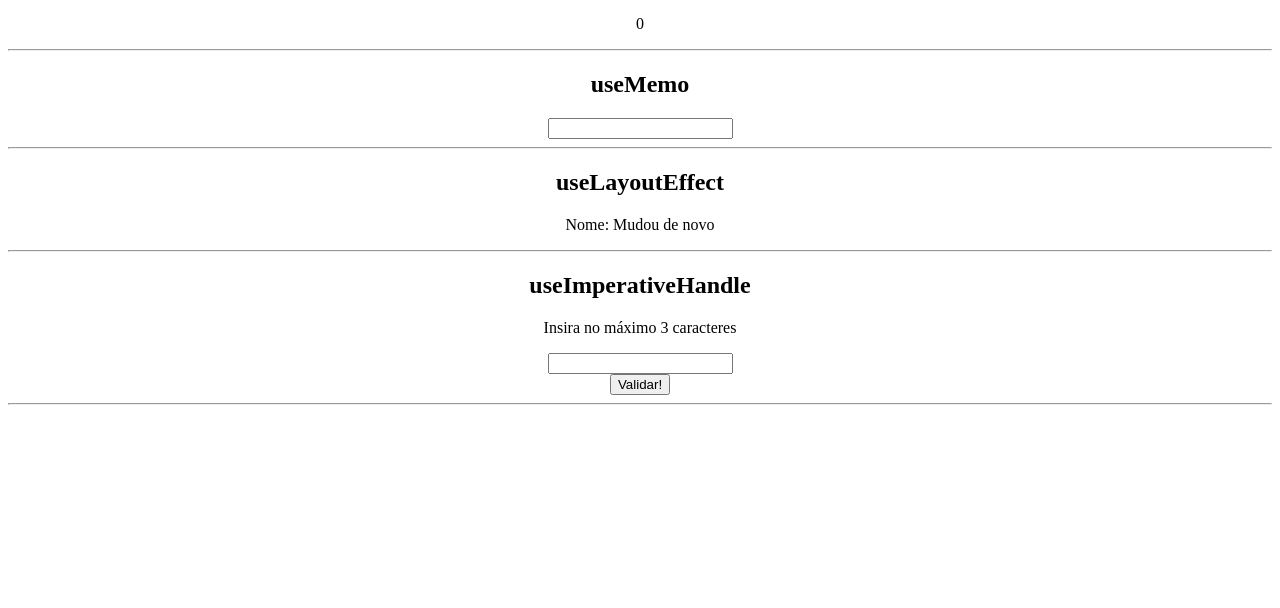
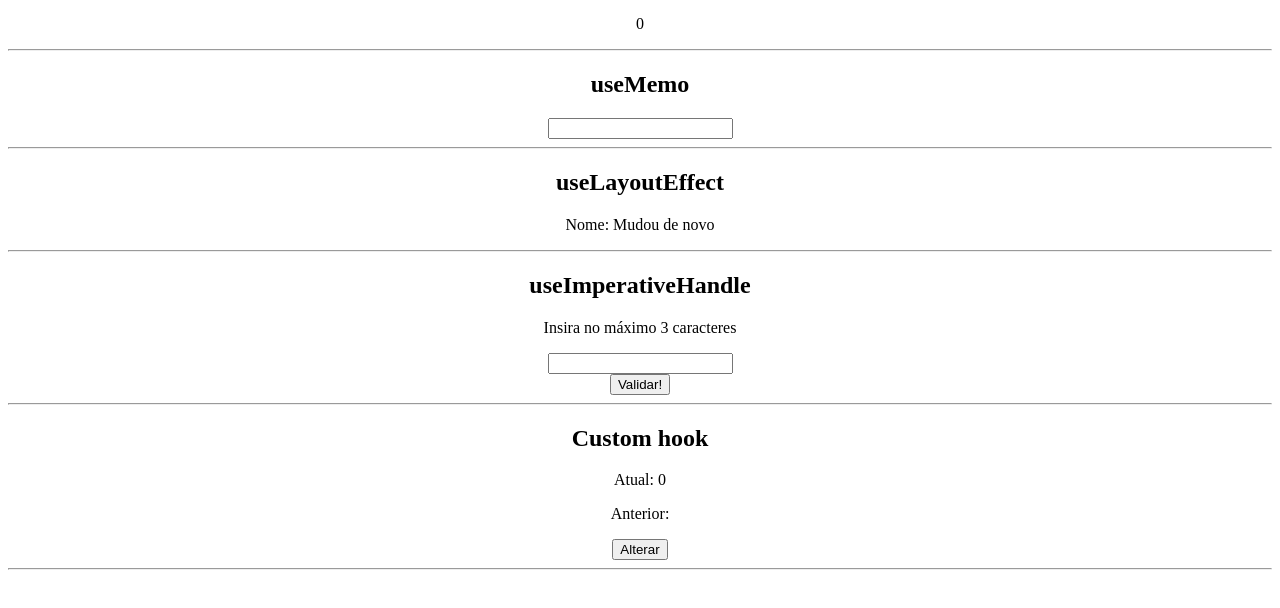
Before and after one commit to sucodelarangela/miniblog, a React (Create React App) app in the folder 11_HOOKS/reacthooks/: page / in a window 1280 px wide. Shown: the part 1397-2005 px from the top of the page. Built offline with nearby package versions, Linux system fonts and the light colour scheme.

Commit message:
feat: custom hook example

```diff
--- /dev/null
+++ b/11_HOOKS/reacthooks/src/components/HookCustom.js
@@ -0,0 +1,17 @@
+import { usePrevious } from "hooks/usePrevious";
+import { useState } from "react";
+
+export const HookCustom = () => {
+  const [number, setNumber] = useState(0);
+  const previousValue = usePrevious(number);
+
+  return (
+    <div>
+      <h2>Custom hook</h2>
+      <p>Atual: {number}</p>
+      <p>Anterior: {previousValue}</p>
+      <button onClick={() => setNumber(Math.random().toFixed(2))}>Alterar</button>
+      <hr />
+    </div>
+  );
+};
--- /dev/null
+++ b/11_HOOKS/reacthooks/src/hooks/usePrevious.js
@@ -0,0 +1,13 @@
+import { useEffect, useRef } from "react";
+
+export const usePrevious = (value) => {
+  const ref = useRef();
+
+  useEffect(() => {
+    ref.current = value;
+  });
+
+  return ref.current;
+};
+
+// Custom hook para salvar o estado antigo de um valor caso precisemos usar futuramente
--- a/11_HOOKS/reacthooks/src/pages/Home/index.js
+++ b/11_HOOKS/reacthooks/src/pages/Home/index.js
@@ -10,6 +10,7 @@
 import { HookUseMemo } from "components/HookUseMemo";
 import { HookUseLayoutEffect } from "components/HookUseLayoutEffect";
 import { HookUseImperativeHandle } from "components/HookUseImperativeHandle";
+import { HookCustom } from "components/HookCustom";
 
 const Home = () => {
     // extraímos o valor do contexto com useContext, passando como parâmetro o context que foi criado
@@ -28,6 +29,7 @@
             <HookUseMemo />
             <HookUseLayoutEffect />
             <HookUseImperativeHandle />
+            <HookCustom />
         </div>
     );
 };
```
